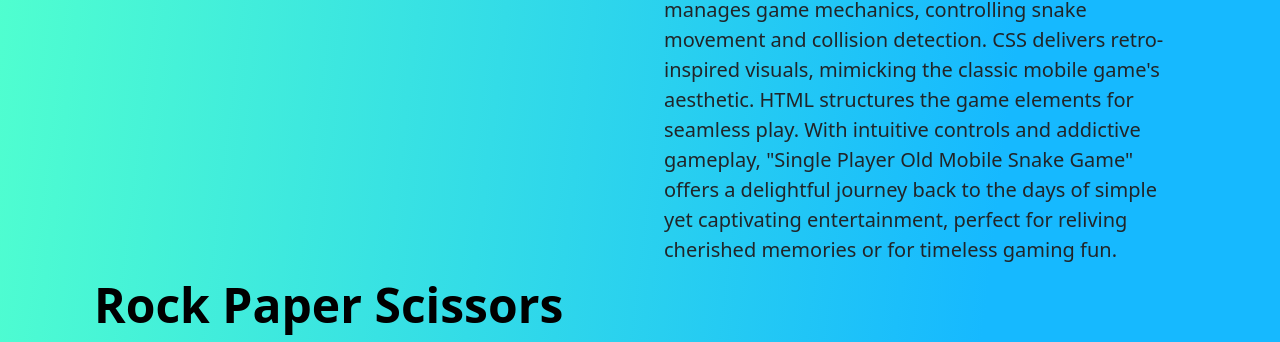
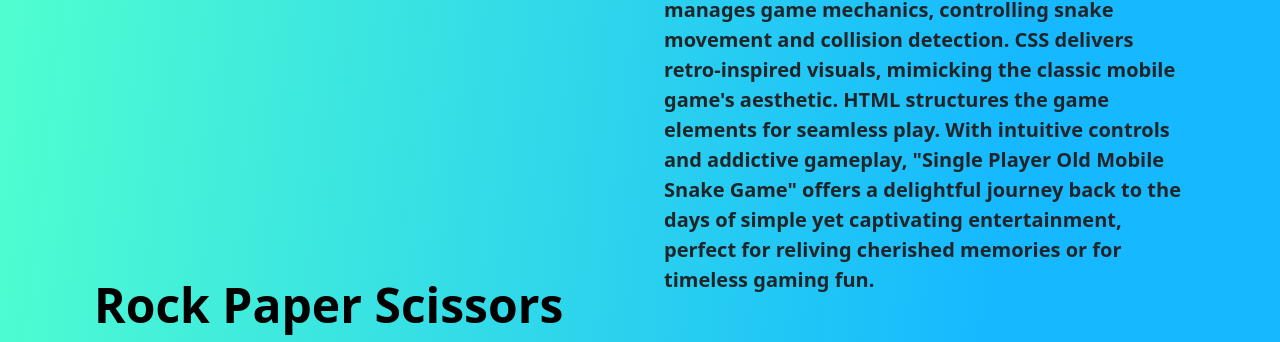
Before and after one commit to aditya-ghosh2992/demo, a plain HTML site: page index.html in a window 1280 px wide. Shown: the part 1478-1820 px from the top of the page. Drawn offline with nearby package versions, Linux system fonts and the light colour scheme.

Commit message:
Update bold index.html

```diff
--- a/index.html
+++ b/index.html
@@ -88,6 +88,7 @@
 .test2{display: none;}
 .btn1{display: none;}
 .media2{display: none;}
+.lead{font-weight: bolder;}
 
 @media screen and (max-width: 990px) {
     .test1{
```
